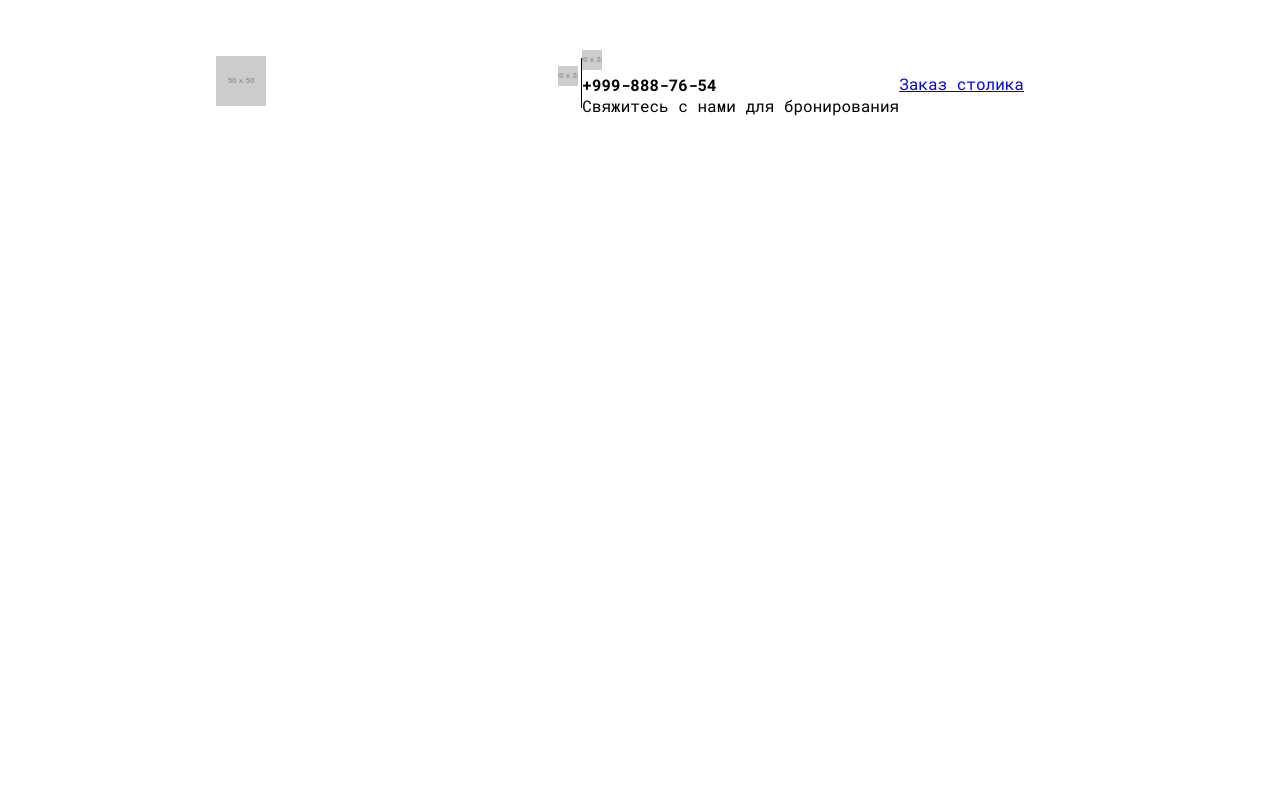
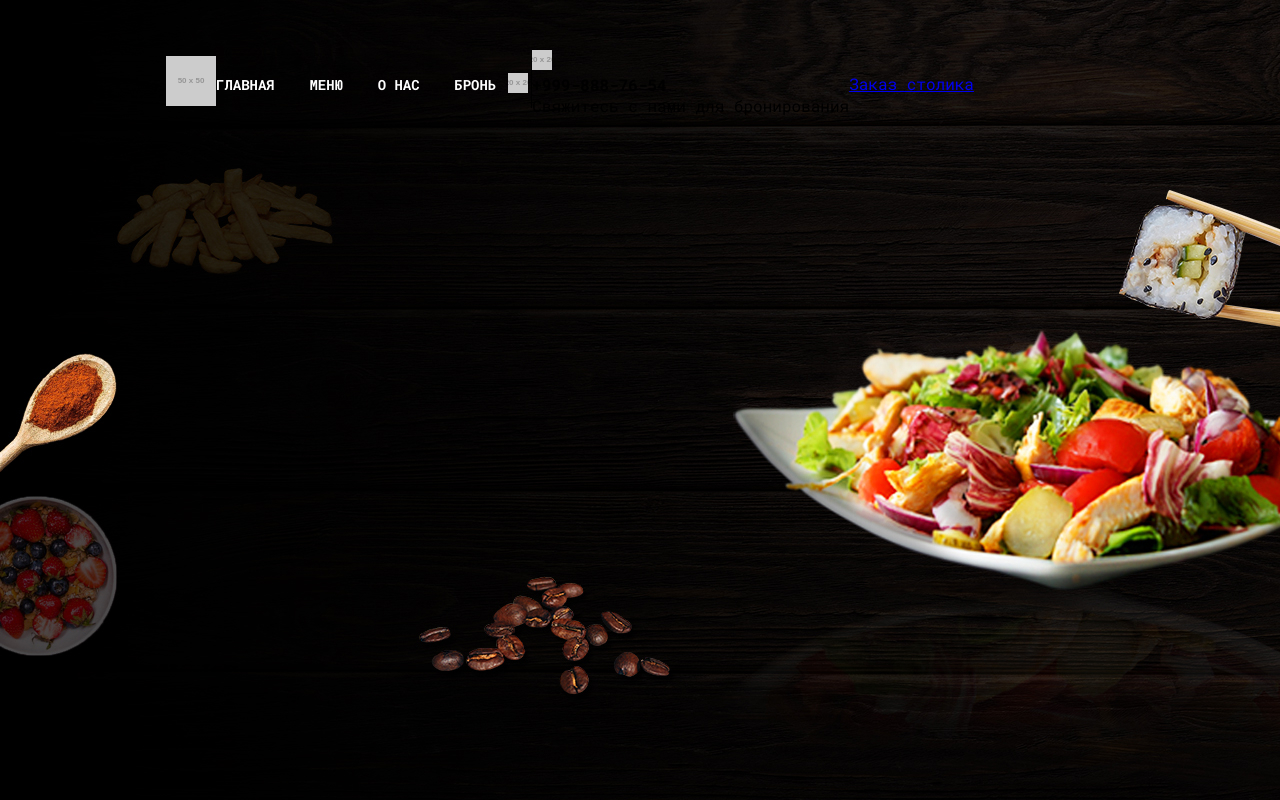
Before and after one commit to Fasegree/1, a plain HTML site: page freiZeit/laden/index.html in a window 1280 px wide. Drawn offline with Linux system fonts and the light colour scheme; placeholder pictures from the web are drawn by us.

Commit message:
project4

```diff
--- a/freiZeit/laden/css/style.css
+++ b/freiZeit/laden/css/style.css
@@ -1,5 +1,6 @@
 body {
 	margin: 0;
+	padding: 0;
 	font-family: 'Open Sans', sans-serif;
 	font-family: 'Roboto Mono', monospace;
 }
@@ -7,12 +8,12 @@ body {
 	margin: 0px 166px;
 }
 .header {
-	background-image: url(.https://via.placeholder.com/100*100);
+	background-image: url(../img/bg.jpg);
 	height: 100vh;
 	background-repeat: no-repeat;
 	background-size: cover;
 
-	margin-left: 50px;
+
 }
 .header-line {
 	padding-top: 50px;
@@ -37,7 +38,7 @@ body {
 }
 .cart-img {
 	position: absolute;
-	top: 8px;
+	top: 15px;
 	right: 3px;
 
 }
@@ -45,3 +46,4 @@ body {
 	color: #000;
 	text-decoration: none;
 	font-weight: 700;
+}
```
Also changed, not shown: freiZeit/laden/img/bg.jpg (added).
